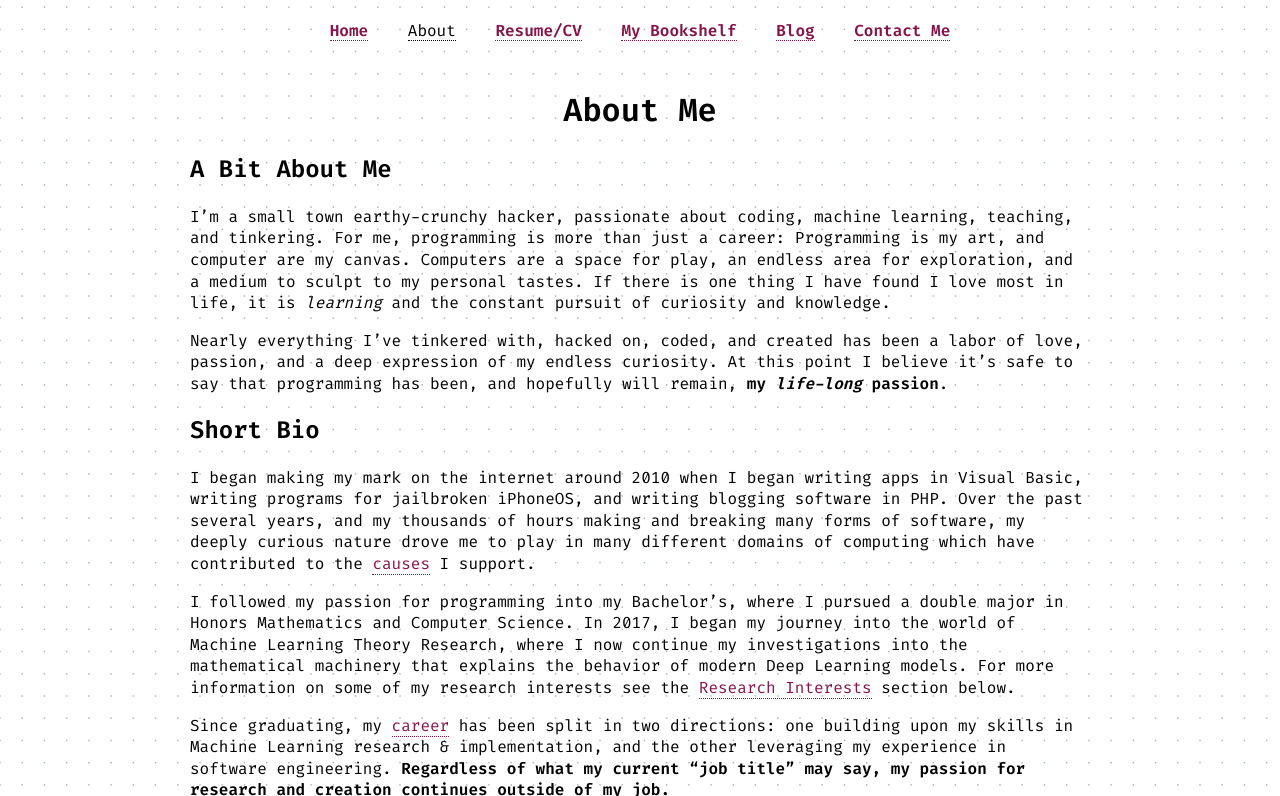
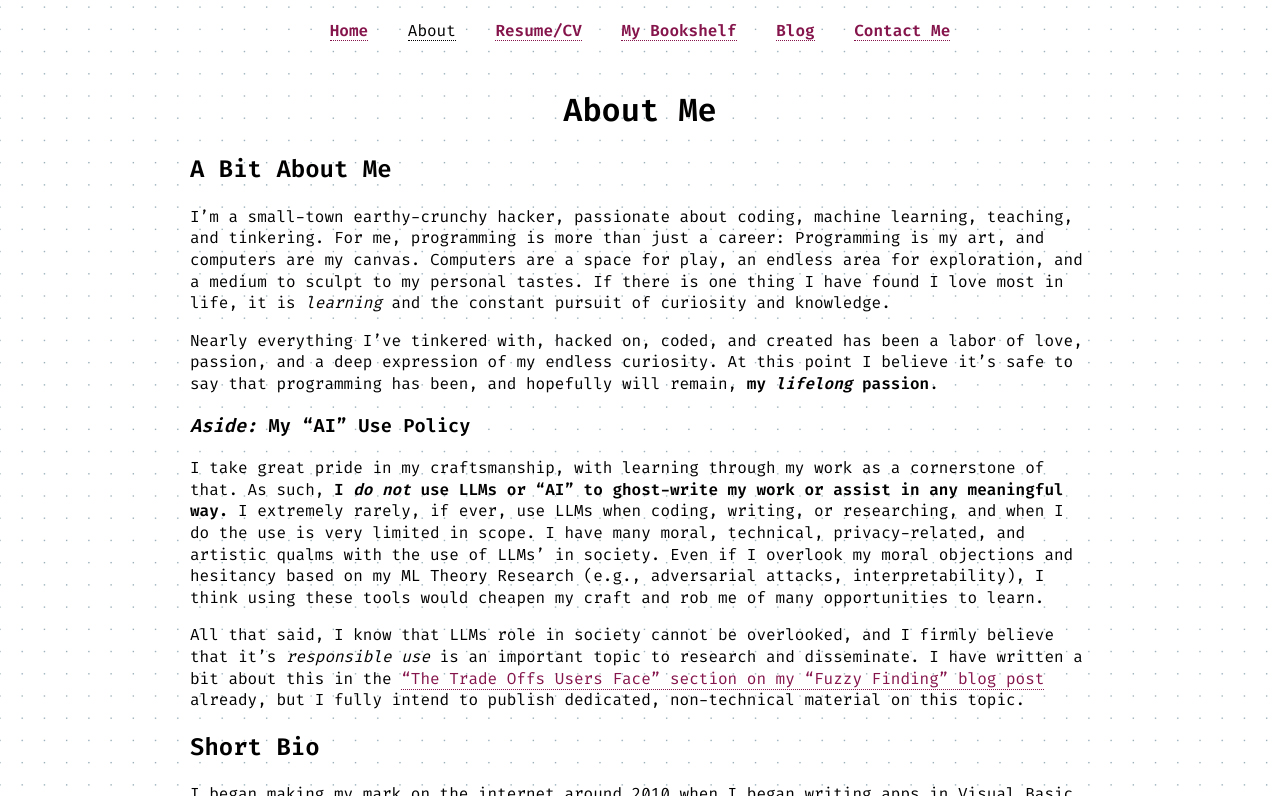
Before and after one commit to FrederickGeek8/freddy.us, a Jekyll site: the page built from about.md, in a window 1280 px wide and 900 px high, cut to the strip 104-900 px from the top of the window. Built offline with Jekyll 4.4.1, drawn with Linux system fonts in a browser that asks for light colours.

Commit message:
Add "AI Use Policy" to website
No, I do not use LLMs in my work

```diff
--- a/_data/news.yml
+++ b/_data/news.yml
@@ -1,5 +1,8 @@
 - date: 2026-01-05
   text: "**I will be attending the AMS [Joint Mathematics Meeting](https://jointmathematicsmeetings.org/jmm){:target='_blank'} in Washington DC from Jan. 3rd - Jan. 8th. It would be great to see some friendly faces there, so please [reach out](/contact/) and we can connect in-person!**"
+
+- date: 2025-12-31
+  text: "I have added an [\"AI Use Policy\" section to my \"About\" page](/about/#aside-my-ai-use-policy) to discuss why I _do not_ use LLMs in my work."
 
 - date: 2025-05-23
   text: I created a custom comment system for my blog! And I [wrote a blog post to go alongside it](https://freddy.us/blog/posts/a-new-era/). Check it out, and leave a comment!
--- a/about.md
+++ b/about.md
@@ -8,9 +8,14 @@ title: "About Me"
 
 ## A Bit About Me
 
-I’m a small town earthy-crunchy hacker, passionate about coding, machine learning, teaching, and tinkering. For me, programming is more than just a career: Programming is my art, and computer are my canvas. Computers are a space for play, an endless area for exploration, and a medium to sculpt to my personal tastes. If there is one thing I have found I love most in life, it is _learning_ and the constant pursuit of curiosity and knowledge.
+I’m a small-town earthy-crunchy hacker, passionate about coding, machine learning, teaching, and tinkering. For me, programming is more than just a career: Programming is my art, and computers are my canvas. Computers are a space for play, an endless area for exploration, and a medium to sculpt to my personal tastes. If there is one thing I have found I love most in life, it is _learning_ and the constant pursuit of curiosity and knowledge.
 
-Nearly everything I've tinkered with, hacked on, coded, and created has been a labor of love, passion, and a deep expression of my endless curiosity. At this point I believe it's safe to say that programming has been, and hopefully will remain, **my _life-long_ passion**.
+Nearly everything I've tinkered with, hacked on, coded, and created has been a labor of love, passion, and a deep expression of my endless curiosity. At this point I believe it's safe to say that programming has been, and hopefully will remain, **my _lifelong_ passion**.
+
+### _Aside:_ My "AI" Use Policy
+I take great pride in my craftsmanship, with learning through my work as a cornerstone of that. As such, **I _do not_ use LLMs or "AI" to ghost-write my work or assist in any meaningful way.** I extremely rarely, if ever, use LLMs when coding, writing, or researching, and when I do the use is very limited in scope. I have many moral, technical, privacy-related, and artistic qualms with the use of LLMs' in society. Even if I overlook my moral objections and hesitancy based on my ML Theory Research (e.g., adversarial attacks, interpretability), I think using these tools would cheapen my craft and rob me of many opportunities to learn.
+
+All that said, I know that LLMs role in society cannot be overlooked, and I firmly believe that it's _responsible use_ is an important topic to research and disseminate. I have written a bit about this in the ["The Trade Offs Users Face" section on my "Fuzzy Finding" blog post](/blog/posts/fuzzy-dynamics/#the-trade-offs-users-face) already, but I fully intend to publish dedicated, non-technical material on this topic.
 
 ## Short Bio
 
```
